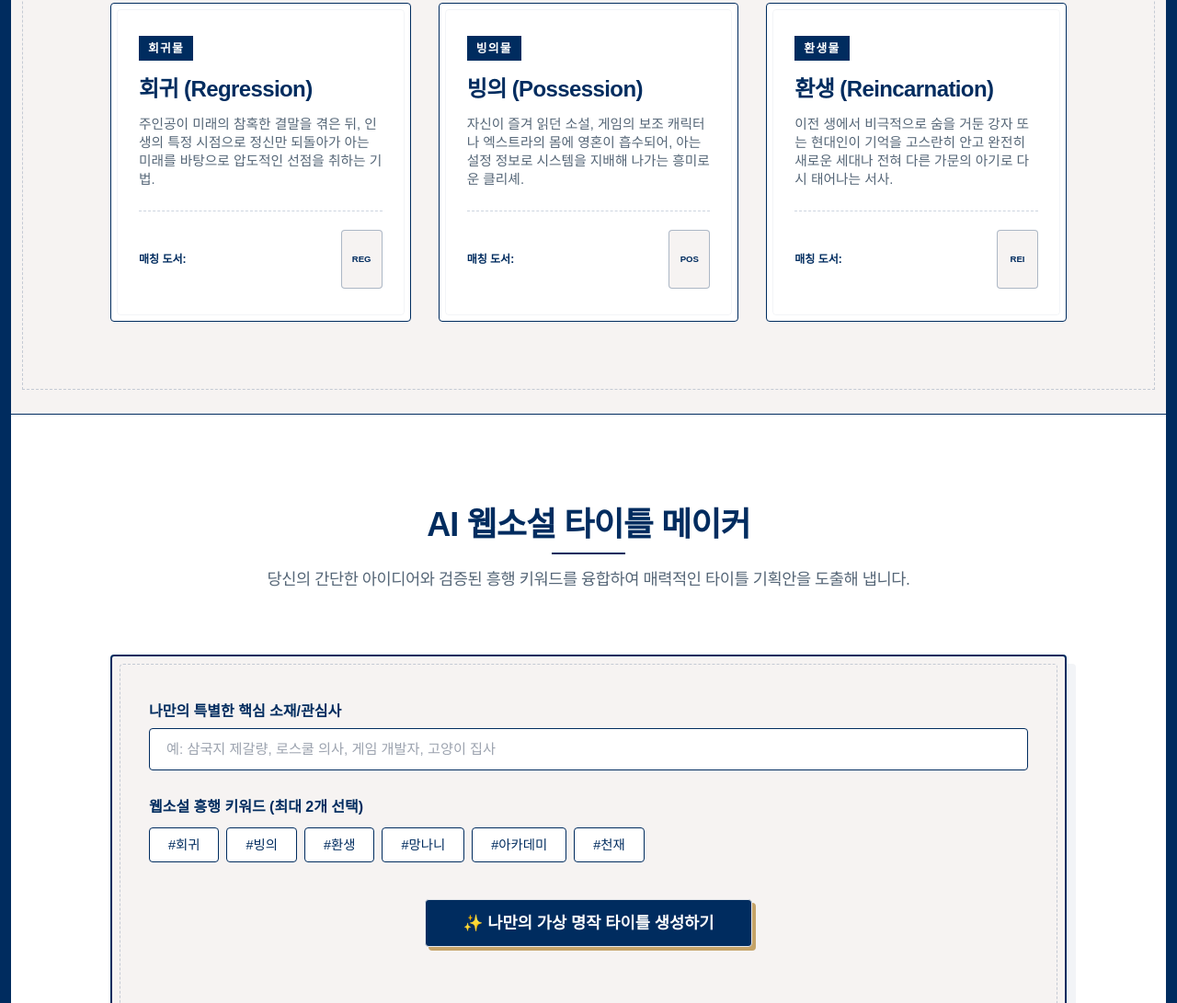
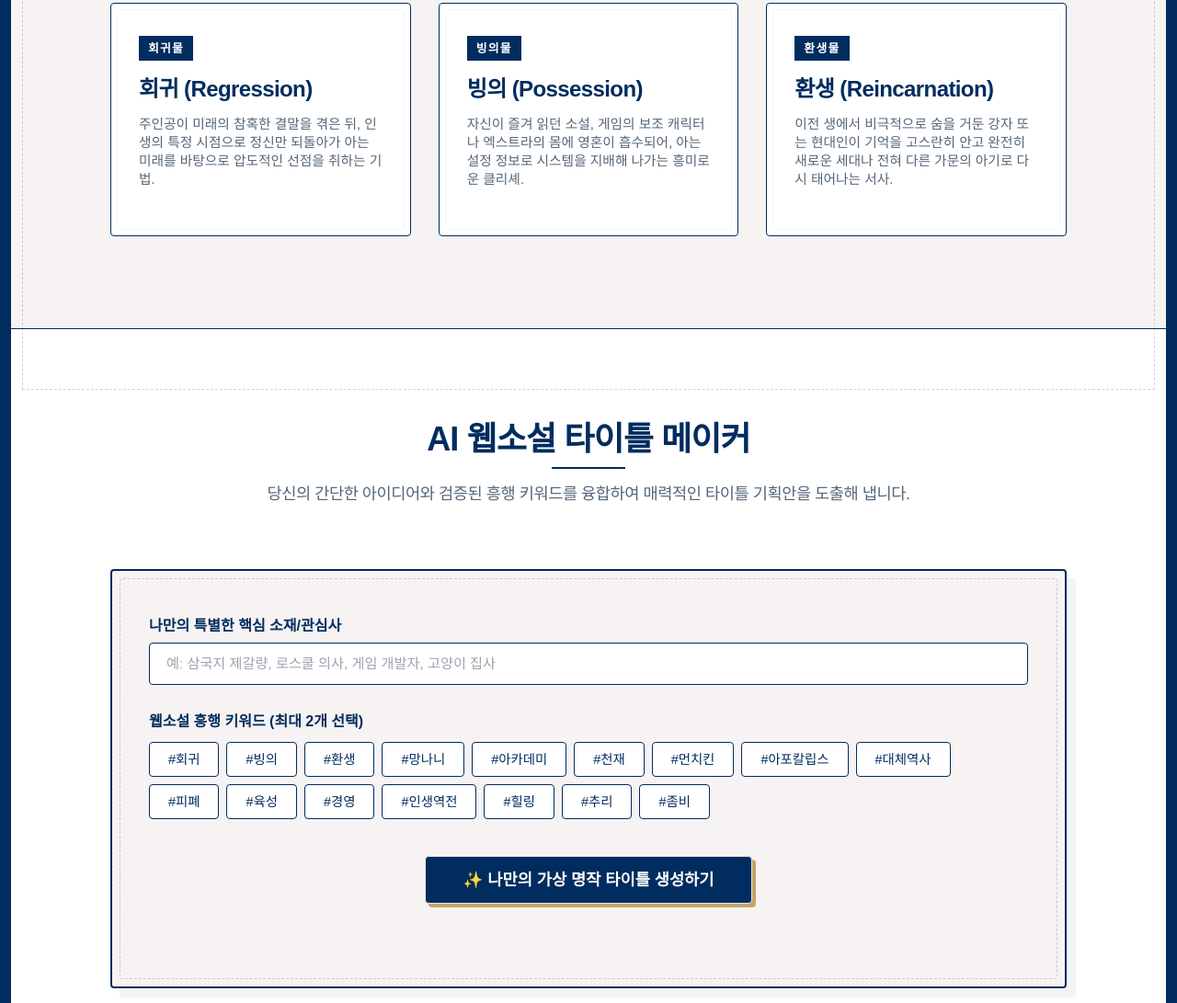
Before and after one commit to Iremos/GitIt, a plain HTML site: page cliche.html in a window 1280 px wide. Shown: the part 352-1443 px from the top of the page at 92% size. Drawn offline with nearby package versions, Linux system fonts and the light colour scheme; a web font is replaced by a local one.

Commit message:
title maker update

```diff
--- a/cliche.html
+++ b/cliche.html
@@ -158,50 +158,32 @@
 
                 <div class="grid grid-cols-1 md:grid-cols-3 gap-6 md:gap-[30px]">
                     <!-- 회귀 -->
-                    <div class="border border-primary dark:border-gold/30 bg-white dark:bg-[#1a1a1a] p-6 md:p-[35px_30px] flex flex-col justify-between min-h-[250px] md:min-h-[300px] relative rounded">
+                    <div class="border border-primary dark:border-gold/30 bg-white dark:bg-[#1a1a1a] p-6 md:p-[35px_30px] flex flex-col justify-start min-h-[200px] md:min-h-[250px] relative rounded">
                         <div class="absolute inset-1.5 border border-primary/5 dark:border-gold/5 pointer-events-none rounded"></div>
-                        <div class="mb-4 md:mb-6">
+                        <div class="mb-4">
                             <span class="inline-block text-[0.7rem] md:text-[0.8rem] font-bold bg-primary dark:bg-gold text-white dark:text-[#1a1a1a] p-[3px_8px] md:p-[4px_10px] mb-[10px] md:mb-[15px] tracking-[0.1em]" data-i18n="trope1_tag">회귀물</span>
                             <h3 class="text-xl md:text-2xl font-bold text-primary dark:text-gold mb-2 md:mb-3 tracking-tight" data-i18n="trope1_name">회귀 (Regression)</h3>
                             <p class="text-xs sm:text-sm md:text-[0.92rem] text-light dark:text-[#bbb] leading-relaxed" data-i18n="trope1_desc">주인공이 미래의 참혹한 결말을 겪은 뒤, 인생의 특정 시점으로 정신만 되돌아가 아는 미래를 바탕으로 압도적인 선점을 취하는 기법.</p>
                         </div>
-                        <div class="border-t border-dashed border-primary/20 dark:border-gold/20 pt-4 md:pt-5 flex items-center justify-between gap-3">
-                            <span class="text-xs font-bold text-primary dark:text-gold" data-i18n="trope_match">매칭 도서:</span>
-                            <div class="flex gap-2">
-                                <div class="mini-book w-[40px] h-[58px] md:w-[45px] md:h-[64px] rounded border border-primary/30 flex items-center justify-center bg-cream text-primary text-[0.55rem] md:text-[0.6rem] font-bold" title="철수를 구하시오">REG</div>
-                            </div>
-                        </div>
                     </div>
 
                     <!-- 빙의 -->
-                    <div class="border border-primary dark:border-gold/30 bg-white dark:bg-[#1a1a1a] p-6 md:p-[35px_30px] flex flex-col justify-between min-h-[250px] md:min-h-[300px] relative rounded">
+                    <div class="border border-primary dark:border-gold/30 bg-white dark:bg-[#1a1a1a] p-6 md:p-[35px_30px] flex flex-col justify-start min-h-[200px] md:min-h-[250px] relative rounded">
                         <div class="absolute inset-1.5 border border-primary/5 dark:border-gold/5 pointer-events-none rounded"></div>
-                        <div class="mb-4 md:mb-6">
+                        <div class="mb-4">
                             <span class="inline-block text-[0.7rem] md:text-[0.8rem] font-bold bg-primary dark:bg-gold text-white dark:text-[#1a1a1a] p-[3px_8px] md:p-[4px_10px] mb-[10px] md:mb-[15px] tracking-[0.1em]" data-i18n="trope2_tag">빙의물</span>
                             <h3 class="text-xl md:text-2xl font-bold text-primary dark:text-gold mb-2 md:mb-3 tracking-tight" data-i18n="trope2_name">빙의 (Possession)</h3>
                             <p class="text-xs sm:text-sm md:text-[0.92rem] text-light dark:text-[#bbb] leading-relaxed" data-i18n="trope2_desc">자신이 즐겨 읽던 소설, 게임의 보조 캐릭터나 엑스트라의 몸에 영혼이 흡수되어, 아는 설정 정보로 시스템을 지배해 나가는 흥미로운 클리셰.</p>
                         </div>
-                        <div class="border-t border-dashed border-primary/20 dark:border-gold/20 pt-4 md:pt-5 flex items-center justify-between gap-3">
-                            <span class="text-xs font-bold text-primary dark:text-gold" data-i18n="trope_match">매칭 도서:</span>
-                            <div class="flex gap-2">
-                                <div class="mini-book w-[40px] h-[58px] md:w-[45px] md:h-[64px] rounded border border-primary/30 flex items-center justify-center bg-cream text-primary text-[0.55rem] md:text-[0.6rem] font-bold" title="임기 첫날에 게이트가 열렸다">POS</div>
-                            </div>
-                        </div>
                     </div>
 
                     <!-- 환생 -->
-                    <div class="border border-primary dark:border-gold/30 bg-white dark:bg-[#1a1a1a] p-6 md:p-[35px_30px] flex flex-col justify-between min-h-[250px] md:min-h-[300px] relative rounded">
+                    <div class="border border-primary dark:border-gold/30 bg-white dark:bg-[#1a1a1a] p-6 md:p-[35px_30px] flex flex-col justify-start min-h-[200px] md:min-h-[250px] relative rounded">
                         <div class="absolute inset-1.5 border border-primary/5 dark:border-gold/5 pointer-events-none rounded"></div>
-                        <div class="mb-4 md:mb-6">
+                        <div class="mb-4">
                             <span class="inline-block text-[0.7rem] md:text-[0.8rem] font-bold bg-primary dark:bg-gold text-white dark:text-[#1a1a1a] p-[3px_8px] md:p-[4px_10px] mb-[10px] md:mb-[15px] tracking-[0.1em]" data-i18n="trope3_tag">환생물</span>
                             <h3 class="text-xl md:text-2xl font-bold text-primary dark:text-gold mb-2 md:mb-3 tracking-tight" data-i18n="trope3_name">환생 (Reincarnation)</h3>
                             <p class="text-xs sm:text-sm md:text-[0.92rem] text-light dark:text-[#bbb] leading-relaxed" data-i18n="trope3_desc">이전 생에서 비극적으로 숨을 거둔 강자 또는 현대인이 기억을 고스란히 안고 완전히 새로운 세대나 전혀 다른 가문의 아기로 다시 태어나는 서사.</p>
-                        </div>
-                        <div class="border-t border-dashed border-primary/20 dark:border-gold/20 pt-4 md:pt-5 flex items-center justify-between gap-3">
-                            <span class="text-xs font-bold text-primary dark:text-gold" data-i18n="trope_match">매칭 도서:</span>
-                            <div class="flex gap-2">
-                                <div class="mini-book w-[40px] h-[58px] md:w-[45px] md:h-[64px] rounded border border-primary/30 flex items-center justify-center bg-cream text-primary text-[0.55rem] md:text-[0.6rem] font-bold" title="21세기 반로환동전">REI</div>
-                            </div>
                         </div>
                     </div>
                 </div>
@@ -240,6 +222,16 @@
                                 <button type="button" class="keyword-btn bg-white dark:bg-[#252525] border border-primary dark:border-gold/40 text-primary dark:text-gold p-2 sm:p-[10px_20px] rounded font-medium text-xs sm:text-[0.9rem] cursor-pointer transition-all duration-300 hover:bg-primary/5 dark:hover:bg-gold/5" data-val="망나니">#망나니</button>
                                 <button type="button" class="keyword-btn bg-white dark:bg-[#252525] border border-primary dark:border-gold/40 text-primary dark:text-gold p-2 sm:p-[10px_20px] rounded font-medium text-xs sm:text-[0.9rem] cursor-pointer transition-all duration-300 hover:bg-primary/5 dark:hover:bg-gold/5" data-val="아카데미">#아카데미</button>
                                 <button type="button" class="keyword-btn bg-white dark:bg-[#252525] border border-primary dark:border-gold/40 text-primary dark:text-gold p-2 sm:p-[10px_20px] rounded font-medium text-xs sm:text-[0.9rem] cursor-pointer transition-all duration-300 hover:bg-primary/5 dark:hover:bg-gold/5" data-val="천재">#천재</button>
+                                <button type="button" class="keyword-btn bg-white dark:bg-[#252525] border border-primary dark:border-gold/40 text-primary dark:text-gold p-2 sm:p-[10px_20px] rounded font-medium text-xs sm:text-[0.9rem] cursor-pointer transition-all duration-300 hover:bg-primary/5 dark:hover:bg-gold/5" data-val="먼치킨">#먼치킨</button>
+                                <button type="button" class="keyword-btn bg-white dark:bg-[#252525] border border-primary dark:border-gold/40 text-primary dark:text-gold p-2 sm:p-[10px_20px] rounded font-medium text-xs sm:text-[0.9rem] cursor-pointer transition-all duration-300 hover:bg-primary/5 dark:hover:bg-gold/5" data-val="아포칼립스">#아포칼립스</button>
+                                <button type="button" class="keyword-btn bg-white dark:bg-[#252525] border border-primary dark:border-gold/40 text-primary dark:text-gold p-2 sm:p-[10px_20px] rounded font-medium text-xs sm:text-[0.9rem] cursor-pointer transition-all duration-300 hover:bg-primary/5 dark:hover:bg-gold/5" data-val="대체역사">#대체역사</button>
+                                <button type="button" class="keyword-btn bg-white dark:bg-[#252525] border border-primary dark:border-gold/40 text-primary dark:text-gold p-2 sm:p-[10px_20px] rounded font-medium text-xs sm:text-[0.9rem] cursor-pointer transition-all duration-300 hover:bg-primary/5 dark:hover:bg-gold/5" data-val="피폐">#피폐</button>
+                                <button type="button" class="keyword-btn bg-white dark:bg-[#252525] border border-primary dark:border-gold/40 text-primary dark:text-gold p-2 sm:p-[10px_20px] rounded font-medium text-xs sm:text-[0.9rem] cursor-pointer transition-all duration-300 hover:bg-primary/5 dark:hover:bg-gold/5" data-val="육성">#육성</button>
+                                <button type="button" class="keyword-btn bg-white dark:bg-[#252525] border border-primary dark:border-gold/40 text-primary dark:text-gold p-2 sm:p-[10px_20px] rounded font-medium text-xs sm:text-[0.9rem] cursor-pointer transition-all duration-300 hover:bg-primary/5 dark:hover:bg-gold/5" data-val="경영">#경영</button>
+                                <button type="button" class="keyword-btn bg-white dark:bg-[#252525] border border-primary dark:border-gold/40 text-primary dark:text-gold p-2 sm:p-[10px_20px] rounded font-medium text-xs sm:text-[0.9rem] cursor-pointer transition-all duration-300 hover:bg-primary/5 dark:hover:bg-gold/5" data-val="인생역전">#인생역전</button>
+                                <button type="button" class="keyword-btn bg-white dark:bg-[#252525] border border-primary dark:border-gold/40 text-primary dark:text-gold p-2 sm:p-[10px_20px] rounded font-medium text-xs sm:text-[0.9rem] cursor-pointer transition-all duration-300 hover:bg-primary/5 dark:hover:bg-gold/5" data-val="힐링">#힐링</button>
+                                <button type="button" class="keyword-btn bg-white dark:bg-[#252525] border border-primary dark:border-gold/40 text-primary dark:text-gold p-2 sm:p-[10px_20px] rounded font-medium text-xs sm:text-[0.9rem] cursor-pointer transition-all duration-300 hover:bg-primary/5 dark:hover:bg-gold/5" data-val="추리">#추리</button>
+                                <button type="button" class="keyword-btn bg-white dark:bg-[#252525] border border-primary dark:border-gold/40 text-primary dark:text-gold p-2 sm:p-[10px_20px] rounded font-medium text-xs sm:text-[0.9rem] cursor-pointer transition-all duration-300 hover:bg-primary/5 dark:hover:bg-gold/5" data-val="좀비">#좀비</button>
                             </div>
                         </div>
 
```
